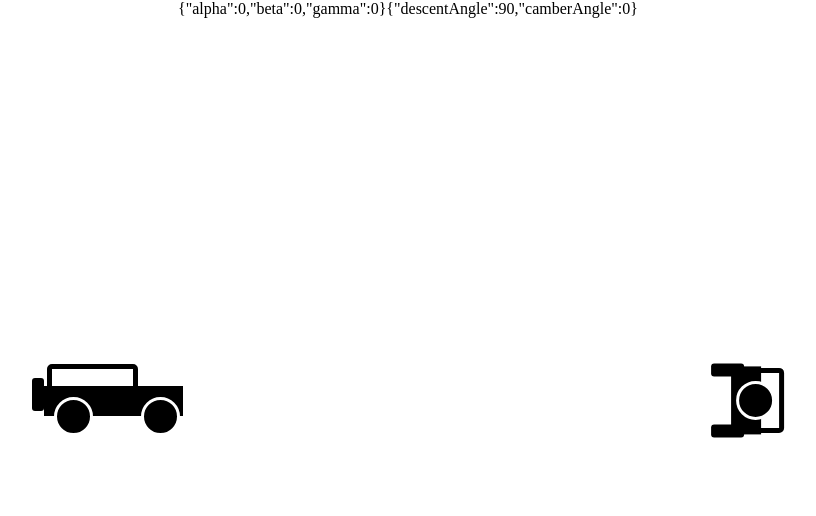
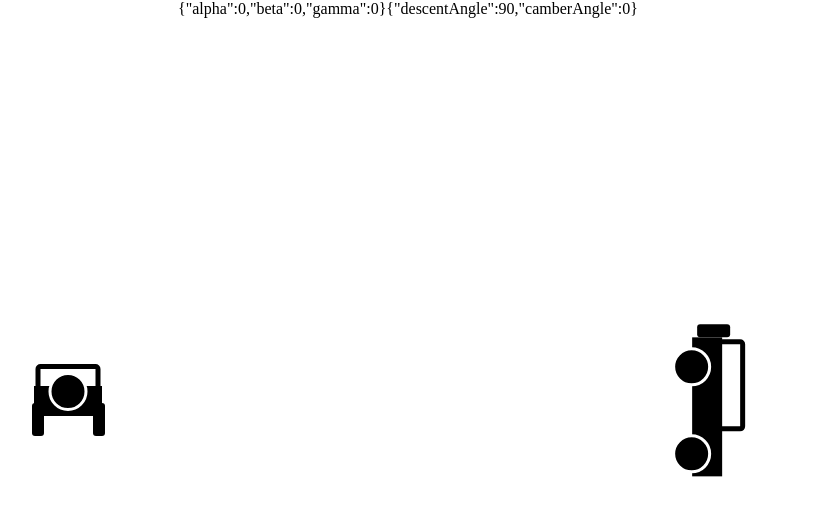
Before and after one commit to 10hendersonm/khaelian.com, a React (Create React App) app in the folder ui/: page / in a window 1280 px wide. Shown: the top 516 px of the page, without its empty margins (232-1048 px from the left). Built offline with nearby package versions, Linux system fonts and the light colour scheme.

Commit message:
fixed rear/side

```diff
--- a/ui/src/jeep-accelerometer/App.js
+++ b/ui/src/jeep-accelerometer/App.js
@@ -87,8 +87,8 @@ const App = () => {
           orientation: window.orientation,
         })}
       </div>
-      <JeepProfile view="side" classes={{ root: classes.rearView }} />
-      <JeepProfile view="rear" classes={{ root: classes.sideView }} />
+      <JeepProfile view="rear" classes={{ root: classes.rearView }} />
+      <JeepProfile view="side" classes={{ root: classes.sideView }} />
       {/* <Button onClick={resetBaseOrientation}>Reset Orientation</Button> */}
     </div>
   )
```
